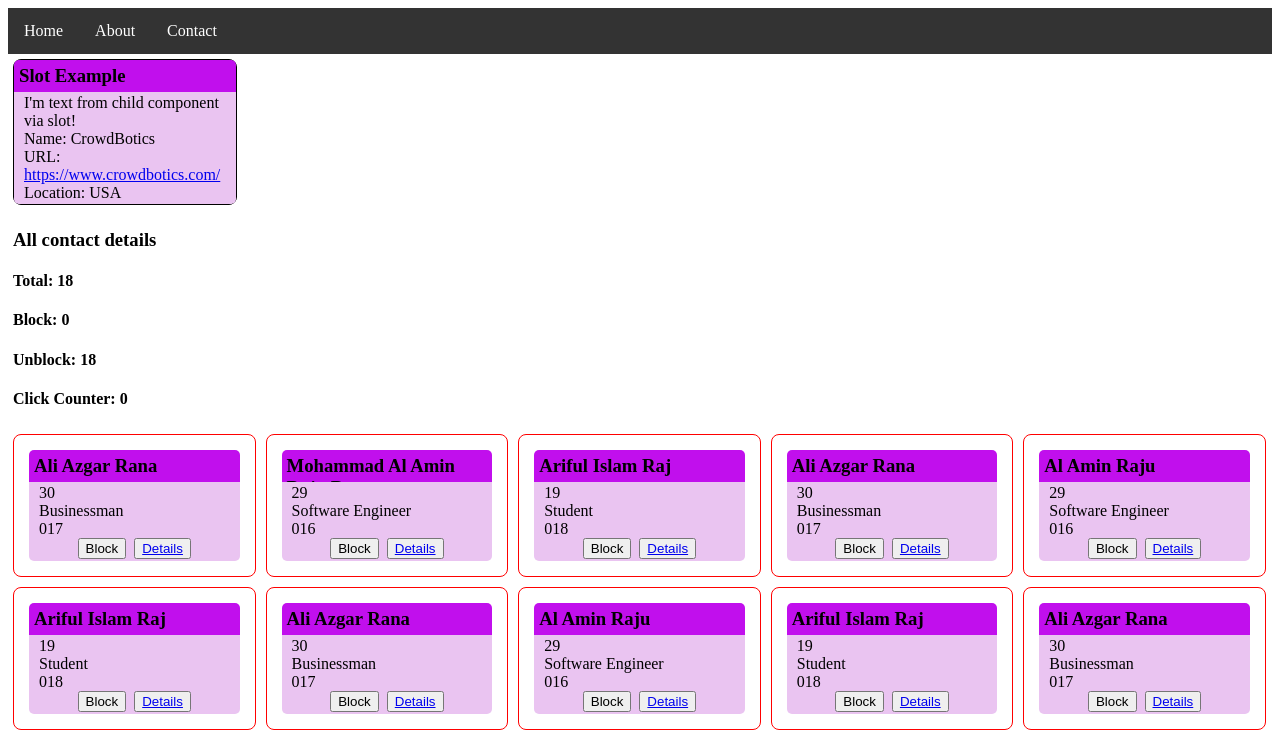
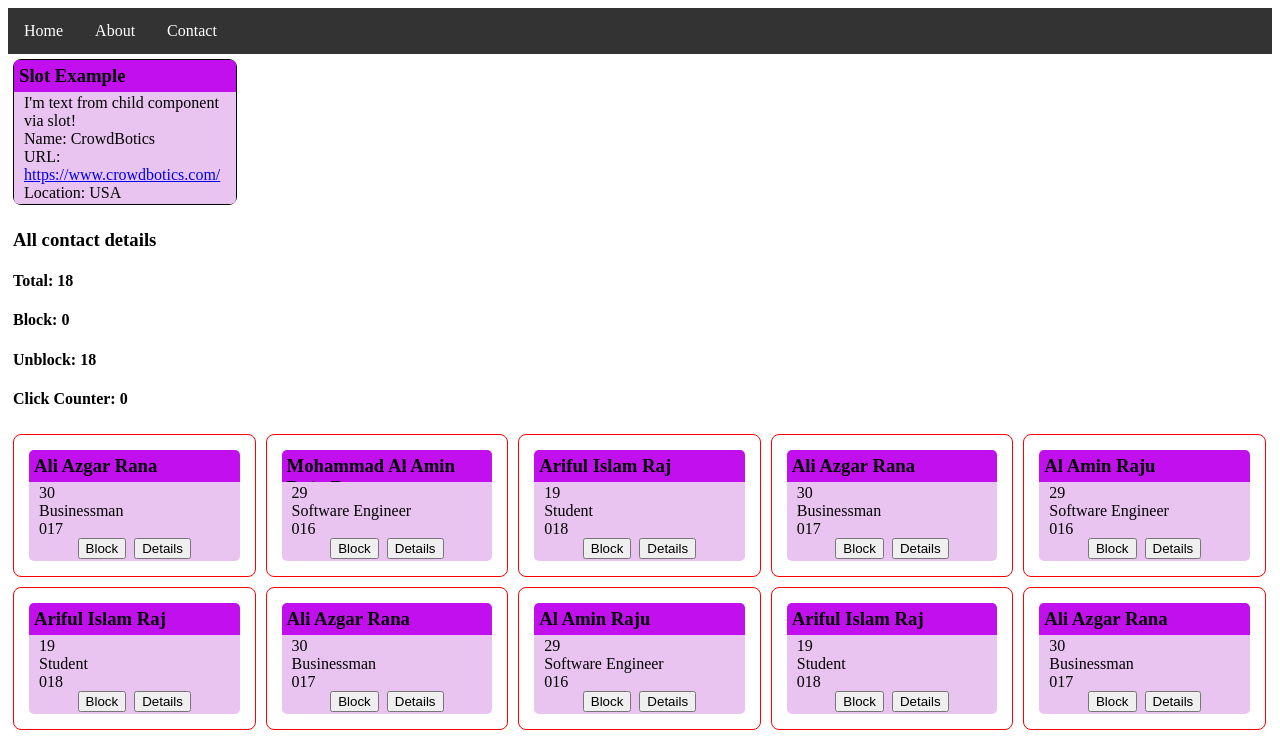
Before and after one commit to Raju875/cool-vue-vite, a Vue app: page /contact in a window 1280 px wide. Shown: the top 738 px of the page. Built offline with nearby package versions, Linux system fonts and the light colour scheme.

Commit message:
Code modify

```diff
--- a/src/components/contact/actionButton.vue
+++ b/src/components/contact/actionButton.vue
@@ -4,9 +4,9 @@
       Unblock
     </button>
     <button @click="provideInjectConsole(info)" v-else>Block</button>
-    <button>
-      <router-link :to="{ name: 'contact.details', params: {id: info.id, slug: slugUrl} }">Details</router-link>
-    </button>
+      <router-link :to="{ name: 'contact.details', params: {id: info.id, slug: slugUrl} }">
+      <button>Details</button>
+    </router-link>
   </div>
 </template>
 
--- a/src/router/index.js
+++ b/src/router/index.js
@@ -1,31 +1,27 @@
 import { createRouter, createWebHistory } from "vue-router";
 
-// // import all files when app first laod
-// import Home from "/src/views/Home.vue";
-// import About from "/src/views/About.vue";
-// import Contact from "/src/views/Contact.vue";
-
-// Lazy loading
-const Home = () => import("/src/views/Home.vue");
-const About = () => import("/src/views/About.vue");
-const Contact = () => import("/src/views/Contact.vue");
-const ContactDetails = () => import("../components/contact/Details.vue");
-const NotFound = () => import("../components/NotFound.vue");
-
 const routes = [
-  { path: "/", name: "home", component: Home },
-  { path: "/about", name: "about", component: About },
-  { path: "/contact", name: "contact.list", component: Contact },
+  { path: "/", name: "home", component: () => import("/src/views/Home.vue") },
+  {
+    path: "/about",
+    name: "about",
+    component: () => import("/src/views/About.vue"),
+  },
+  {
+    path: "/contact",
+    name: "contact.list",
+    component: import("/src/views/Contact.vue"),
+  },
   {
     path: "/contact/details/:id/:slug",
     name: "contact.details",
-    component: ContactDetails,
-    props: (route) => ({...route.params, id: parseInt(route.params.id)}),
+    component: () => import("../components/contact/Details.vue"),
+    props: (route) => ({ ...route.params, id: parseInt(route.params.id) }),
   },
   {
     path: "/:pathMatch(.*)*",
-    name: 'notFound',
-    component: NotFound
+    name: "notFound",
+    component: import("../components/NotFound.vue"),
   },
 ];
 
```
